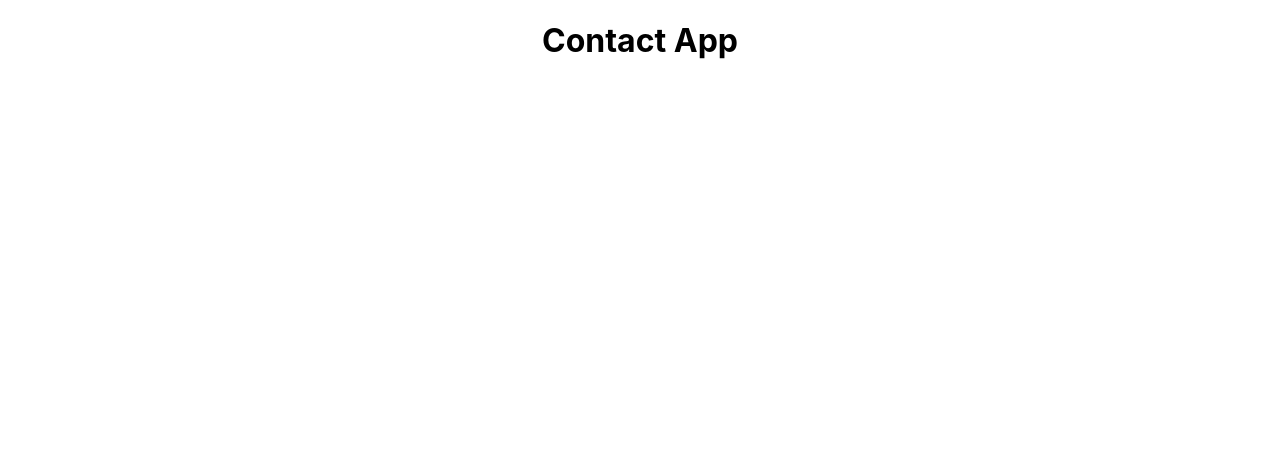
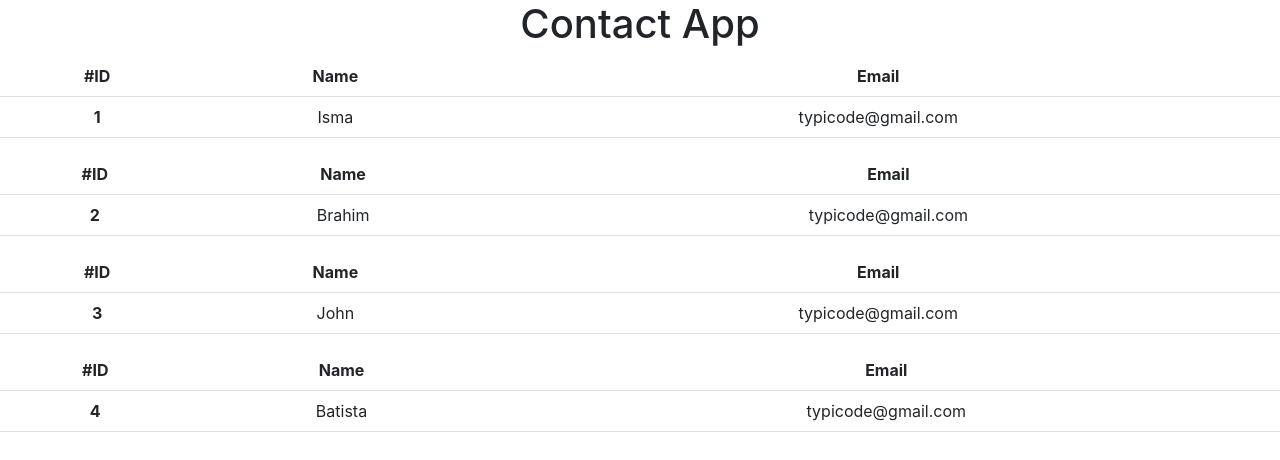
Before and after one commit to ismailasylla/react-contact-crud, a React (Create React App) app: page / in a window 1280 px wide. Shown: the top 460 px of the page. Built offline with nearby package versions, Linux system fonts and the light colour scheme; data requests are answered from the project's data file.

Commit message:
adds - redering data in table list..

```diff
--- a/package.json
+++ b/package.json
@@ -6,6 +6,7 @@
     "@testing-library/jest-dom": "^5.16.4",
     "@testing-library/react": "^13.3.0",
     "@testing-library/user-event": "^13.5.0",
+    "axios": "^0.27.2",
     "react": "^18.1.0",
     "react-dom": "^18.1.0",
     "react-scripts": "5.0.1",
--- a/public/index.html
+++ b/public/index.html
@@ -15,6 +15,10 @@
       user's mobile device or desktop. See https://developers.google.com/web/fundamentals/web-app-manifest/
     -->
     <link rel="manifest" href="%PUBLIC_URL%/manifest.json" />
+    <link
+      rel="stylesheet"
+      href="	https://cdn.jsdelivr.net/npm/bootstrap@5.2.0-beta1/dist/css/bootstrap.min.css"
+    />
     <!--
       Notice the use of %PUBLIC_URL% in the tags above.
       It will be replaced with the URL of the `public` folder during the build.
@@ -39,5 +43,6 @@
       To begin the development, run `npm start` or `yarn start`.
       To create a production bundle, use `npm run build` or `yarn build`.
     -->
+    <script src="https://cdn.jsdelivr.net/npm/bootstrap@5.2.0-beta1/dist/js/bootstrap.bundle.min.js"></script>
   </body>
 </html>
--- /dev/null
+++ b/server/db.json
@@ -0,0 +1,24 @@
+{
+  "contacts": [
+    {
+      "id": 1,
+      "name": "Isma",
+      "email": "typicode@gmail.com"
+    },
+    {
+      "id": 2,
+      "name": "Brahim",
+      "email": "typicode@gmail.com"
+    },
+    {
+      "id": 3,
+      "name": "John",
+      "email": "typicode@gmail.com"
+    },
+    {
+      "id": 4,
+      "name": "Batista",
+      "email": "typicode@gmail.com"
+    }
+  ]
+}
--- a/src/App.js
+++ b/src/App.js
@@ -1,9 +1,11 @@
 import "./App.css";
+import Contact from "./components/Contact";
 
 function App() {
   return (
     <div className="App">
       <h1>Contact App</h1>
+      <Contact />
     </div>
   );
 }
--- /dev/null
+++ b/src/components/Contact.js
@@ -0,0 +1,29 @@
+import React, { useEffect, useState } from "react";
+import axios from "axios";
+import ContactList from "./ContactList";
+
+const Contact = () => {
+  const [contacts, setContacts] = useState([]);
+
+  const apiUrl = "http://localhost:3006/contacts";
+
+  const getContacts = async () => {
+    const res = await axios.get(apiUrl);
+    const result = res.data;
+    setContacts(result);
+  };
+
+  useEffect(() => {
+    getContacts();
+  }, []);
+
+  return (
+    <>
+      {contacts.map((contact) => (
+        <ContactList key={contact.id} contact={contact} />
+      ))}
+    </>
+  );
+};
+
+export default Contact;
--- /dev/null
+++ b/src/components/ContactList.js
@@ -0,0 +1,26 @@
+import React from "react";
+
+const ContactList = ({ contact }) => {
+  return (
+    <div>
+      <table class="table">
+        <thead>
+          <tr>
+            <th scope="col">#ID</th>
+            <th scope="col">Name</th>
+            <th scope="col">Email</th>
+          </tr>
+        </thead>
+        <tbody>
+          <tr>
+            <th scope="row">{contact.id}</th>
+            <td>{contact.name}</td>
+            <td>{contact.email}</td>
+          </tr>
+        </tbody>
+      </table>
+    </div>
+  );
+};
+
+export default ContactList;
```
Also changed, not shown: src/index.js (+6 -6 lines), 2 other files (tests, documents, lock files or other folders).
